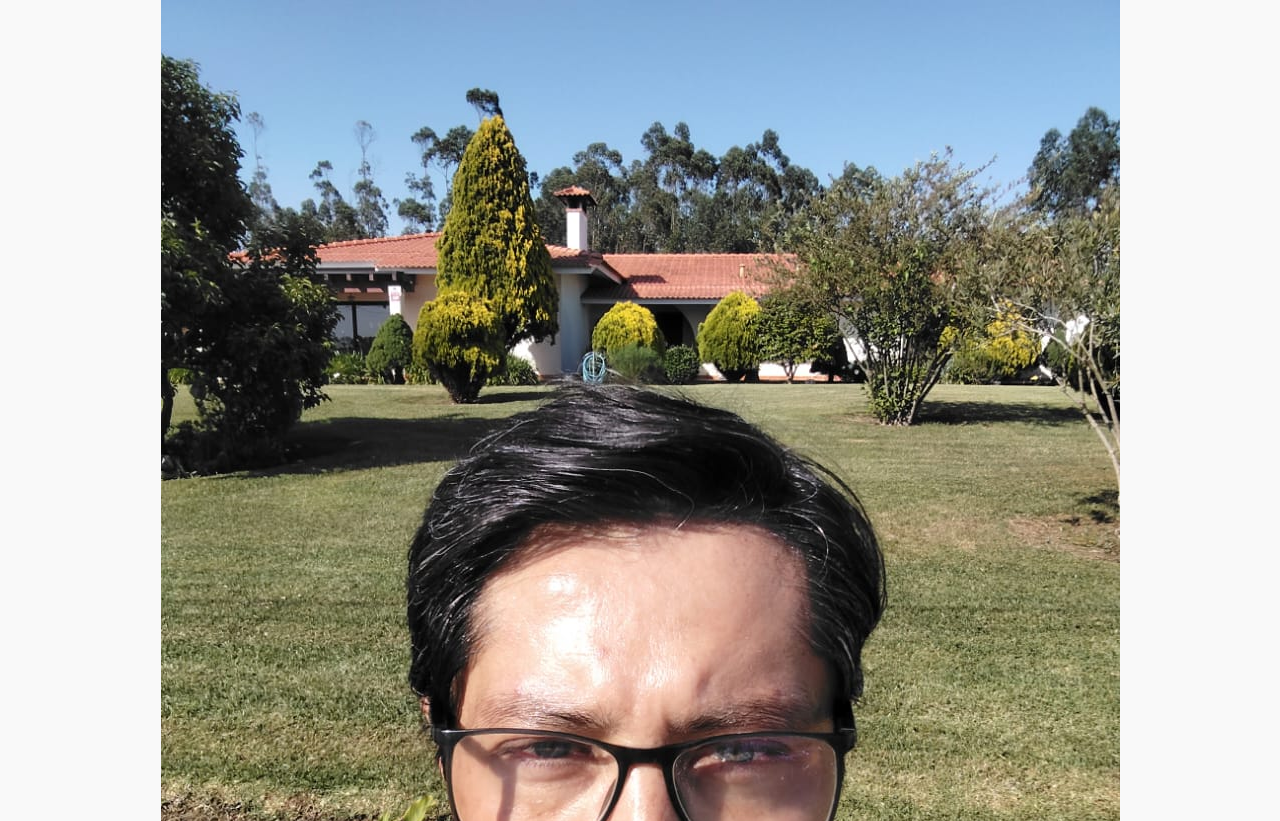
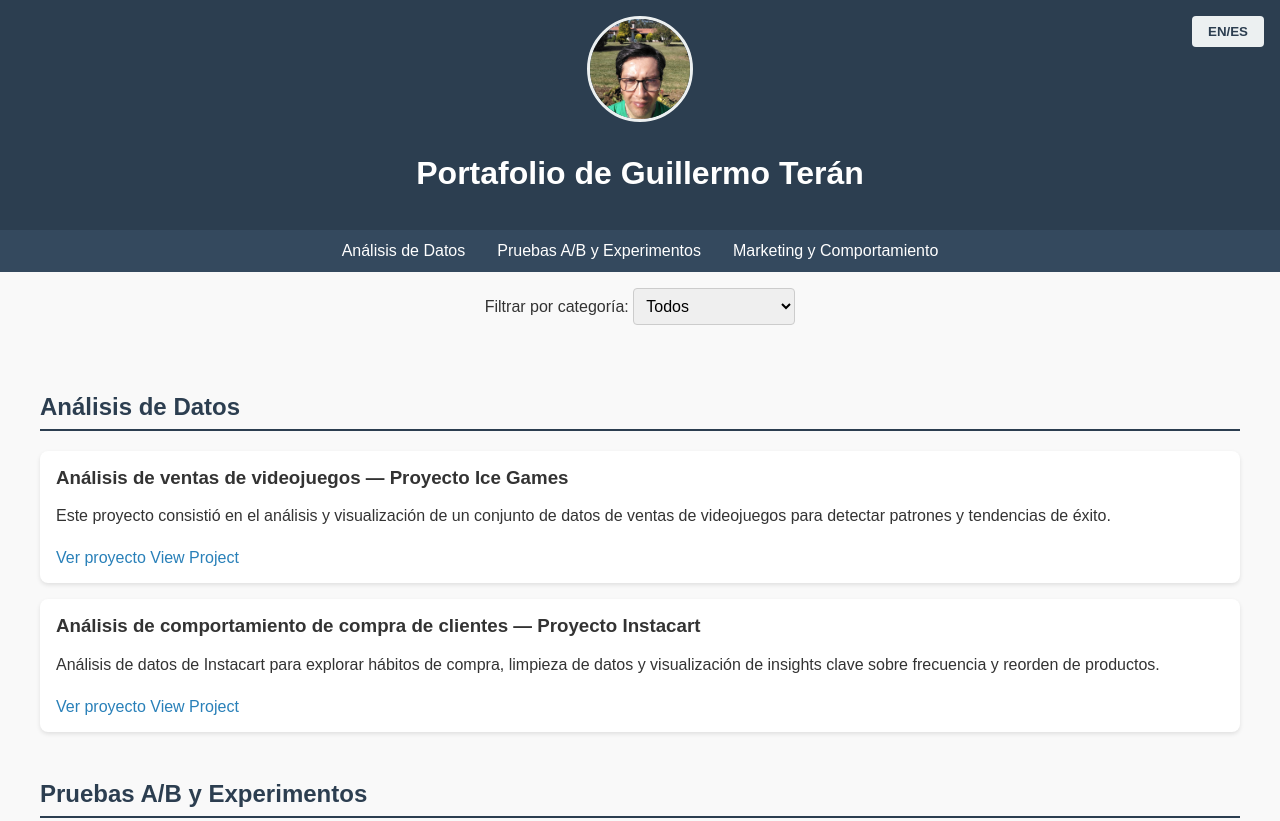
Before and after one commit to GuillermoTeran/Portafolio, a plain HTML site: page index.html in a window 1280 px wide. Shown: the top 821 px of the page. Drawn offline with Linux system fonts and the light colour scheme.

Commit message:
Update styles.css

```diff
--- a/styles.css
+++ b/styles.css
@@ -1,68 +1,121 @@
 body {
+  font-family: Arial, sans-serif;
   margin: 0;
   padding: 0;
-  font-family: 'Segoe UI', sans-serif;
-  background-color: #f9f9f9;
-  color: #111;
+  background: #f9f9f9;
+  color: #333;
+}
+
+header {
+  background: #2c3e50;
+  color: white;
+  padding: 1rem;
+  text-align: center;
+  position: relative;
+}
+
+.profile-photo {
+  width: 100px;
+  height: 100px;
+  border-radius: 50%;
+  object-fit: cover;
+  border: 3px solid #ecf0f1;
+  margin-bottom: 0.5rem;
+}
+
+nav {
+  display: flex;
+  justify-content: center;
+  background: #34495e;
+  flex-wrap: wrap;
+}
+
+nav a {
+  color: white;
+  padding: 0.75rem 1rem;
+  text-decoration: none;
+  transition: background-color 0.3s ease;
+}
+
+nav a:hover {
+  background: #2c3e50;
+}
+
+.language-toggle {
+  position: absolute;
+  right: 1rem;
+  top: 1rem;
+  background: #ecf0f1;
+  color: #2c3e50;
+  padding: 0.5rem 1rem;
+  border: none;
+  cursor: pointer;
+  border-radius: 4px;
+  font-weight: bold;
+  transition: background-color 0.3s ease;
+}
+
+.language-toggle:hover {
+  background-color: #bdc3c7;
+}
+
+.filter {
+  margin: 1rem auto;
+  text-align: center;
+}
+
+.filter select {
+  padding: 0.5rem;
+  font-size: 1rem;
+  border-radius: 4px;
+  border: 1px solid #ccc;
 }
 
 .container {
-  max-width: 800px;
-  margin: 0 auto;
   padding: 2rem;
+  max-width: 1200px;
+  margin: auto;
 }
 
-header {
-  text-align: center;
-  margin-bottom: 2rem;
+section {
+  margin-bottom: 3rem;
 }
 
-.subtitle {
-  color: #777;
-  font-size: 1.2rem;
+h2 {
+  color: #2c3e50;
+  border-bottom: 2px solid #2c3e50;
+  padding-bottom: 0.5rem;
 }
 
-.about {
-  margin-bottom: 2rem;
-  font-size: 1rem;
-  line-height: 1.6;
+.project {
+  background: white;
+  border-radius: 8px;
+  padding: 1rem;
+  margin: 1rem 0;
+  box-shadow: 0 2px 4px rgba(0, 0, 0, 0.1);
 }
 
-.projects h2 {
-  margin-bottom: 1rem;
+.project h3 {
+  margin-top: 0;
 }
 
-.projects ul {
-  list-style: none;
-  padding: 0;
-}
-
-.projects li {
-  margin-bottom: 1.5rem;
-}
-
-.projects a {
-  font-size: 1.1rem;
-  font-weight: bold;
-  color: #0c57d4;
+.project a {
+  display: inline-block;
+  margin-top: 0.5rem;
+  color: #2980b9;
   text-decoration: none;
 }
 
-.projects a:hover {
+.project a:hover {
   text-decoration: underline;
 }
 
-footer {
-  margin-top: 3rem;
-  font-size: 0.9rem;
-  text-align: center;
+@media (max-width: 768px) {
+  nav {
+    flex-direction: column;
+  }
 }
 
-footer a {
-  color: #0c57d4;
-  text-decoration: none;
+.hidden {
+  display: none;
 }
-
-footer a:hover {
-  text-decoration: underline;
-}
```
